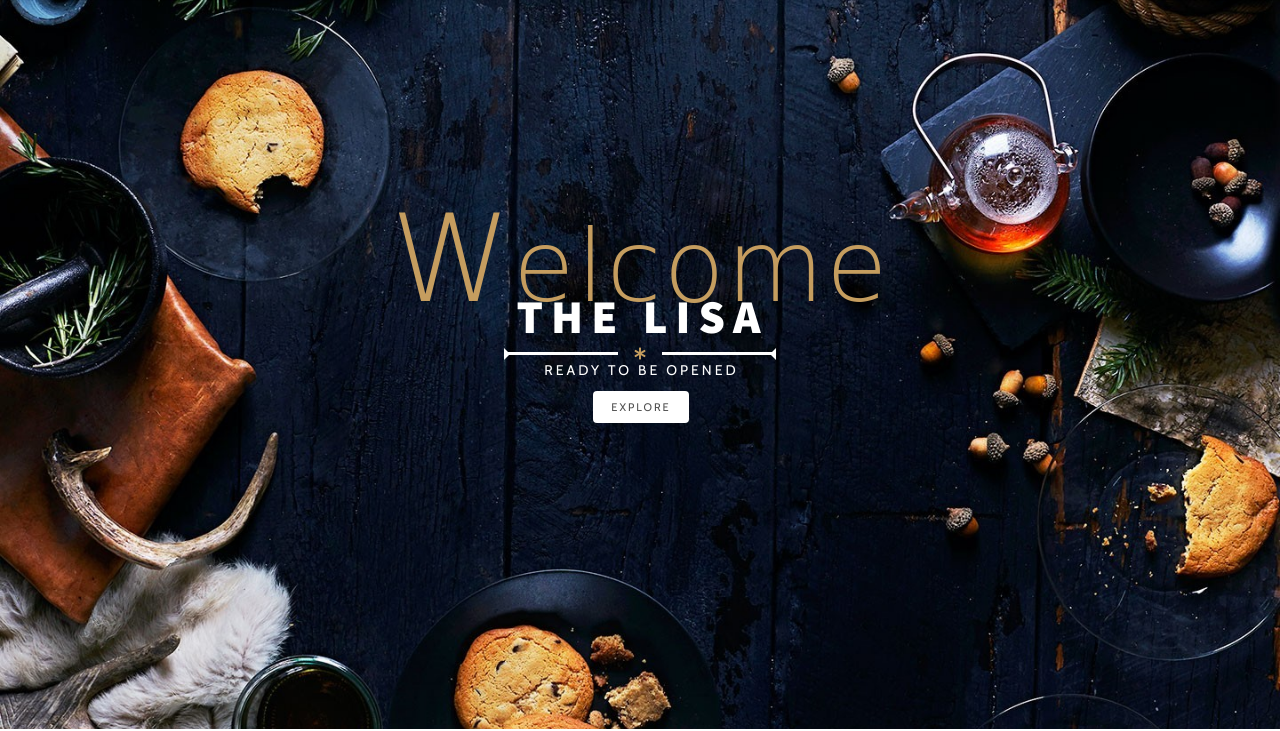
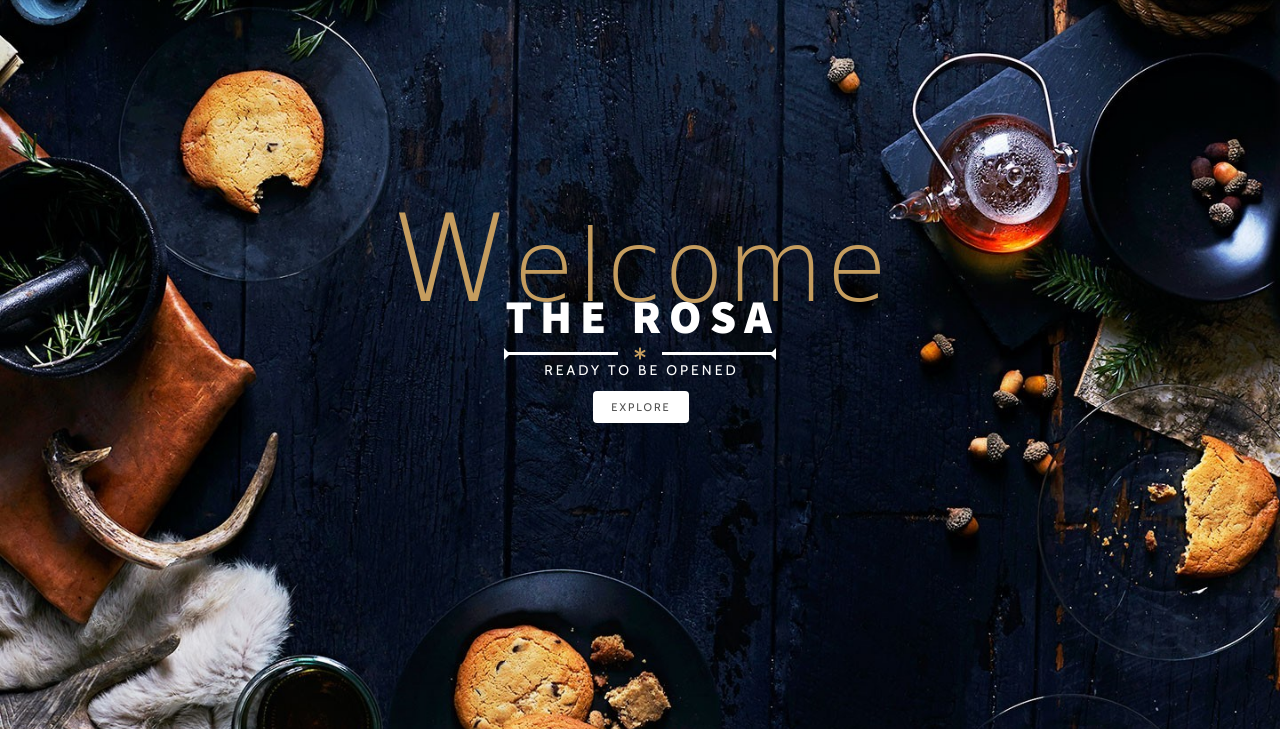
Before and after one commit to midorun/The-Rose-Layout-, a plain HTML site: page index.html in a window 1280 px wide. Shown: the part 71-802 px from the top of the page. Drawn offline with nearby package versions, Linux system fonts and the light colour scheme; a web font is replaced by a local one.

```diff
--- a/index.html
+++ b/index.html
@@ -51,7 +51,7 @@
             <h2 class="sub-headline">
                 <span class="first-letter">W</span>elcome
             </h2>
-            <h1 class="headline">The Lisa</h1>
+            <h1 class="headline">The Rosa</h1>
             <div class="headline-description">
                 <div class="separator">
                     <div class="line line-left"></div>
```
